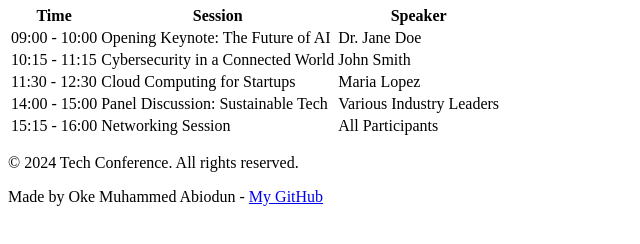
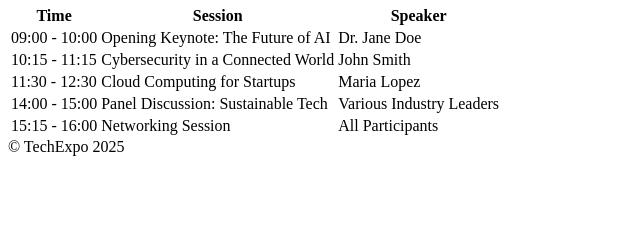
Before and after one commit to Muhammed4Oke/TechCon_HTML, a plain HTML site: page techcon_website/schedule.html in a window 1280 px wide. Shown: the part 112-356 px from the top of the page, without its empty margins (0-640 px from the left). Drawn offline with Linux system fonts and the light colour scheme.

Commit message:
Modification

```diff
--- a/techcon_website/schedule.html
+++ b/techcon_website/schedule.html
@@ -52,11 +52,6 @@
       </tbody>
 </table>
   </main>
-<footer>
-    <p>&copy; 2024 Tech Conference. All rights reserved.</p>
-    <p>Made by Oke Muhammed Abiodun -
-      <a href="https://github.com/Muhammed4Oke" target="_blank">My GitHub</a>
-    </p>
-  </footer>
+    <footer>&copy; TechExpo 2025</footer>
 </body>
 </html>
```
